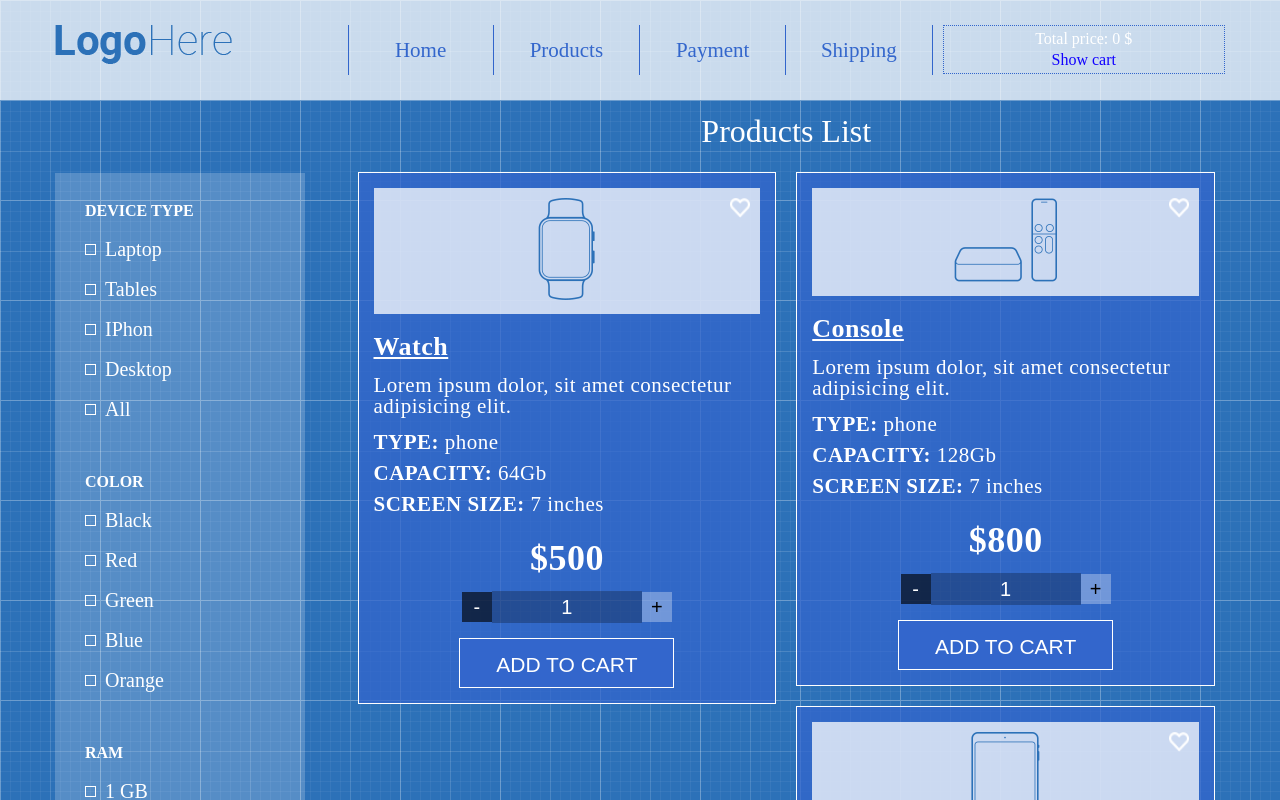
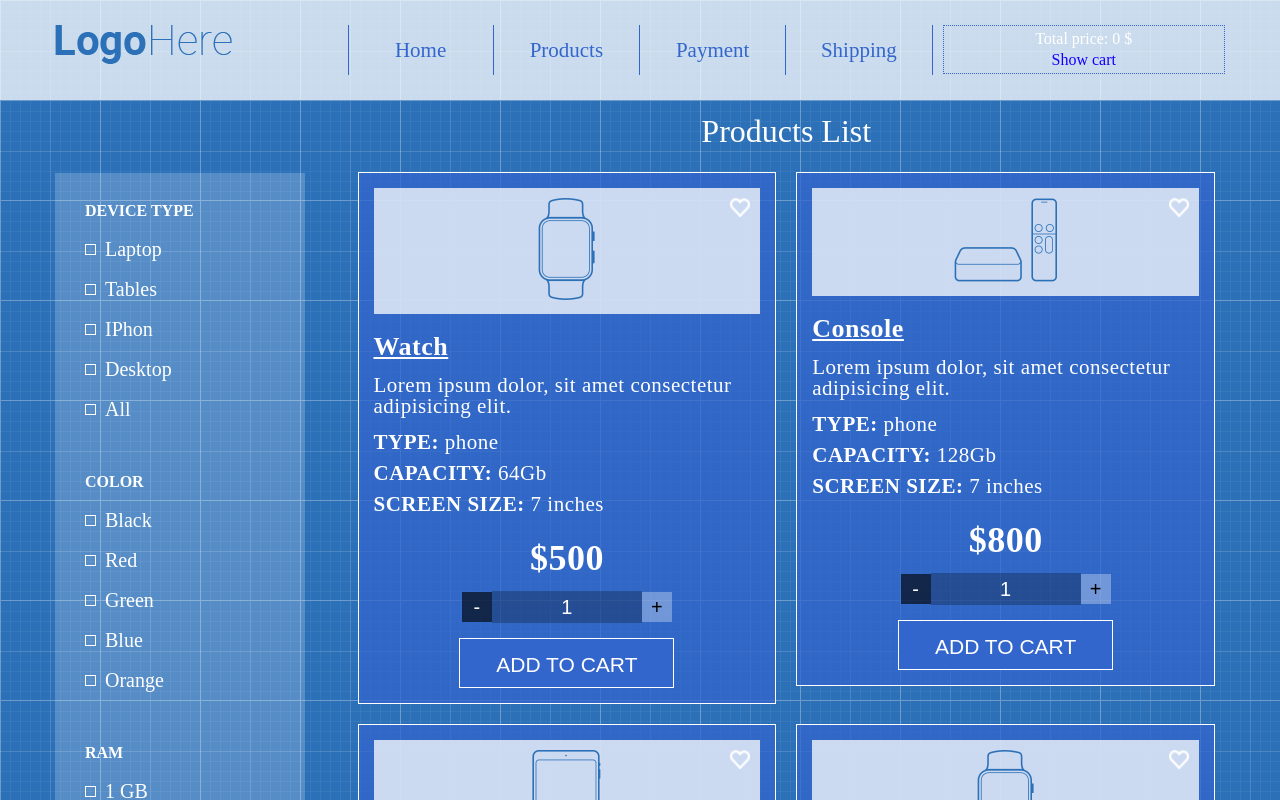
Before and after one commit to VeronaNebesna/Shop_Projecr.github.io, a React (Create React App) app: page /#/ in a window 1280 px wide. Shown: the top 800 px of the page. Built offline with nearby package versions, Linux system fonts and the light colour scheme.

Commit message:
fixed row

```diff
--- a/src/common/style/base.css
+++ b/src/common/style/base.css
@@ -8,14 +8,12 @@ body {
 
 	margin:0 auto;
 }
-.row:after {
-	display: block;
-	clear: both;
-	content:"";
+.row{
+	display: flex;
+	flex-direction: row;
+	flex-wrap: wrap;
 }
-[class*="col-"] {
-	float: left;
-}
+
 .col-lg-3 {
 	width: 25%;
 }
```
